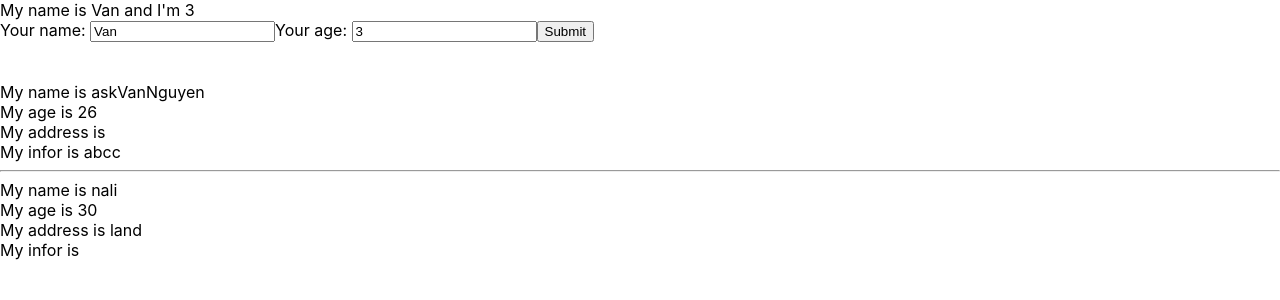
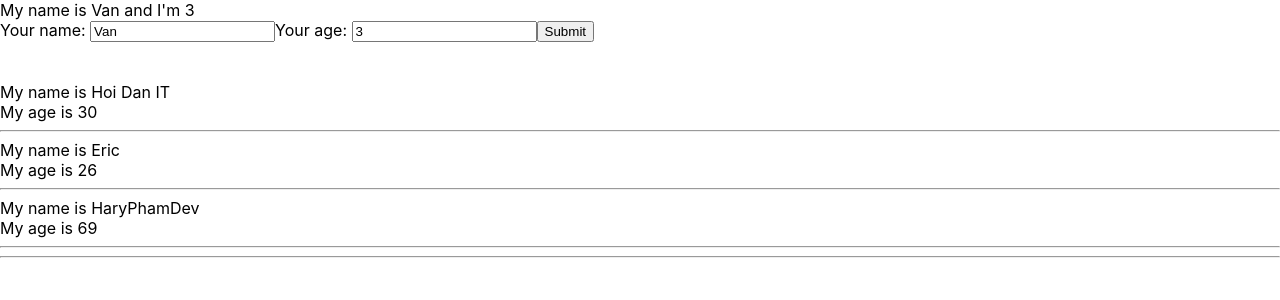
Before and after one commit to vanguyen333/reactUltimate, a React (Create React App) app: page / in a window 1280 px wide. Shown: the top 300 px of the page. Built offline with nearby package versions, Linux system fonts and the light colour scheme.

Commit message:
Chapter 2 ##24 Outputing list with map and props

```diff
--- a/src/components/DisplayInfor.js
+++ b/src/components/DisplayInfor.js
@@ -3,14 +3,30 @@
   render() {
     // console.log(this.props);
     //Destructuring array/object
-    const { age, name } = this.props; //object
+    const { listUsers } = this.props; //object
+    console.log(listUsers);
+    // === const listUsers = this.props.listUsers;
     //prop = >properties thuoc tinh, truyen du lieu from dad to kids
     return (
       <div>
+        {listUsers.map((user) => {
+          return (
+            <div key={user.id}>
+              <div>My name is {user.name} </div>
+              <div>My age is {user.age}</div>
+              <hr />
+            </div>
+          );
+        })}
+        {/* <div>My name is {name}</div>
+        <div>My age is {age}</div>
+        <hr />
         <div>My name is {name}</div>
         <div>My age is {age}</div>
-        <div>My address is {this.props.address}</div>
-        <div>My infor is {this.props.myInfor}</div>
+        <hr />
+        <div>My name is {name}</div>
+        <div>My age is {age}</div> */}
+        <hr />
       </div>
     );
   }
--- a/src/components/MyComponent.js
+++ b/src/components/MyComponent.js
@@ -5,15 +5,20 @@
 import DisplayInfor from "./DisplayInfor";
 
 class MyComponent extends React.Component {
+  state = {
+    listUsers: [
+      { id: 1, name: "Hoi Dan IT", age: 30 },
+      { id: 2, name: "Eric", age: 26 },
+      { id: 3, name: "HaryPhamDev", age: 69 },
+    ],
+  };
   render() {
-    const myInfor = ["ab", "c", "c"];
     return (
+      //Dry: dont repead yourself
       <div>
         <UserInfor />
         <br /> <br />
-        <DisplayInfor name="askVanNguyen" age={26} myInfor={myInfor} />
-        <hr />
-        <DisplayInfor name="nali" age="30" address="land" />
+        <DisplayInfor listUsers={this.state.listUsers} />
       </div>
     );
   }
```
